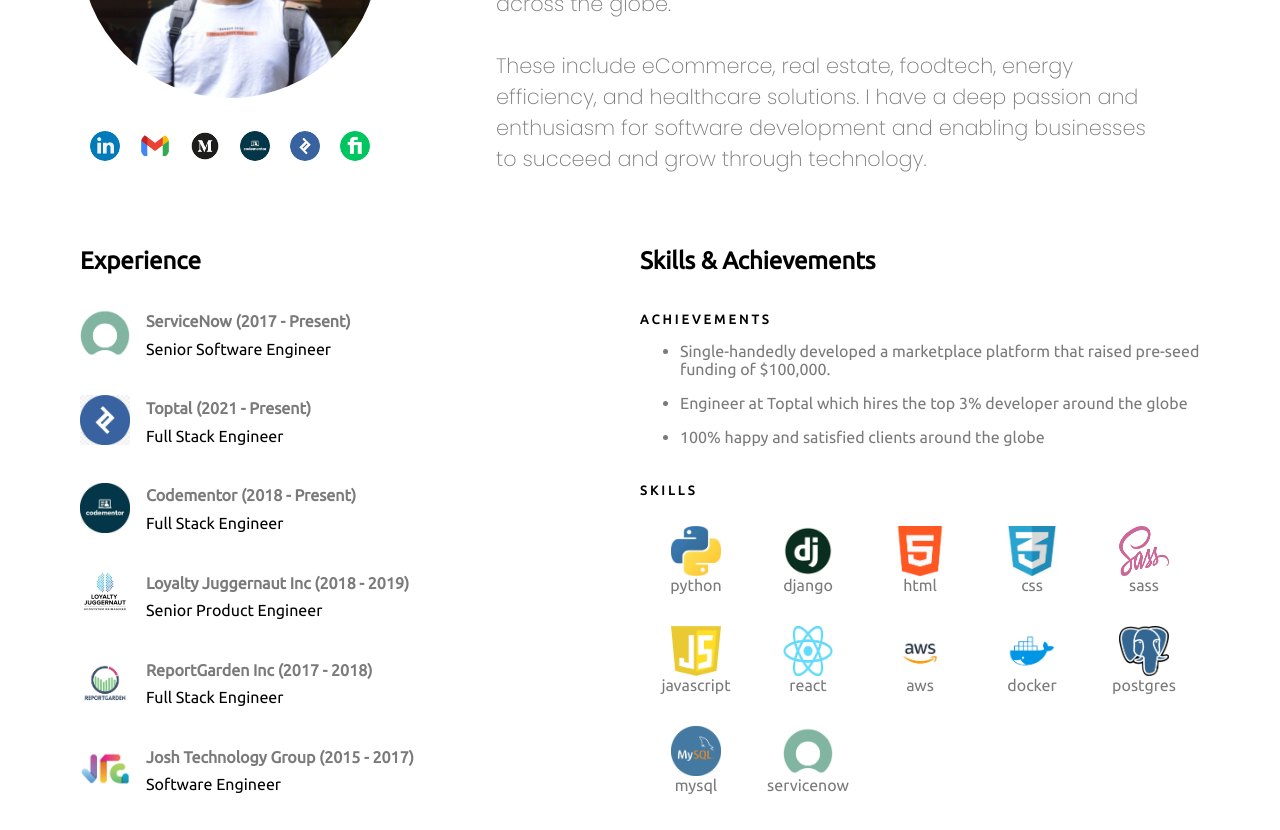
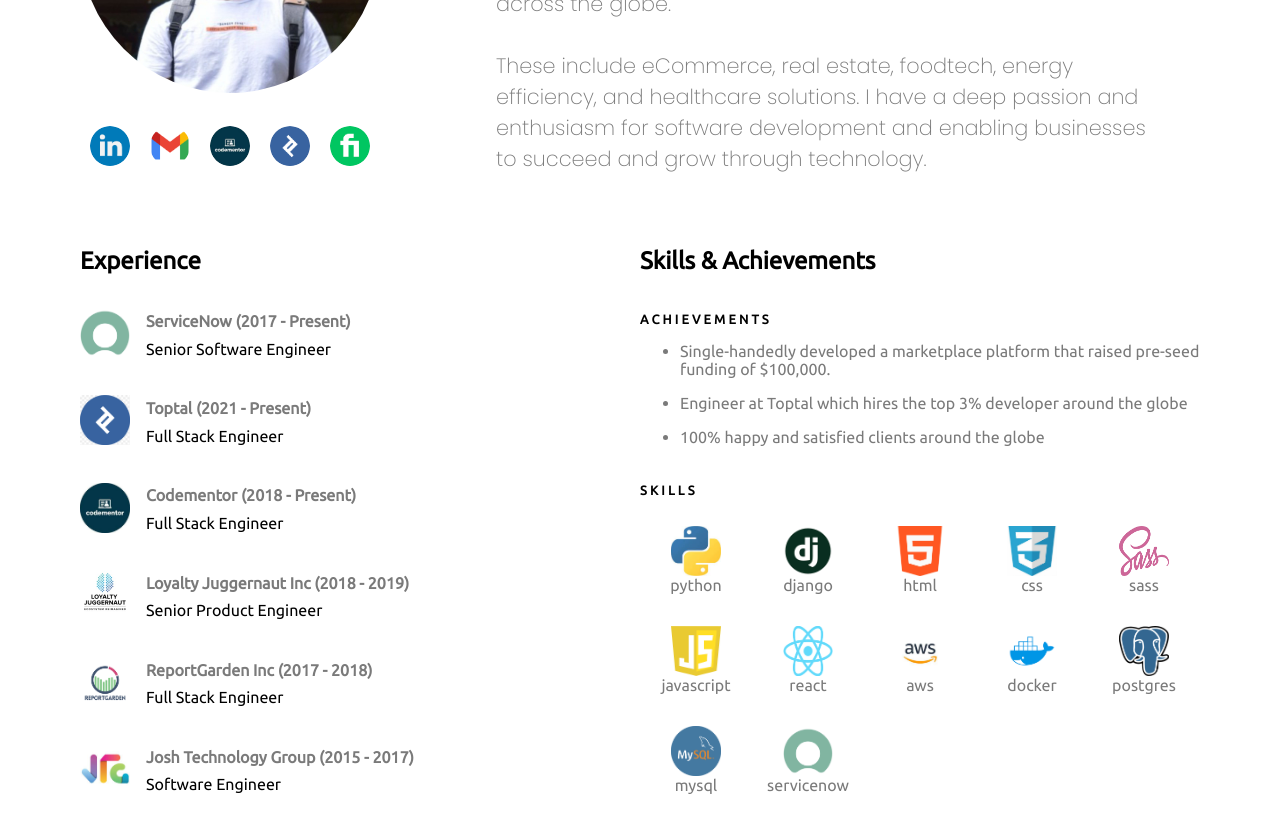
Before and after one commit to aakashjsr/welkincode, a React (Create React App) app: page / in a window 1280 px wide. Shown: the part 1160-1990 px from the top of the page. Built offline with nearby package versions, Linux system fonts and the light colour scheme.

Commit message:
updated social section

```diff
--- a/src/pages/Home/AboutSection.js
+++ b/src/pages/Home/AboutSection.js
@@ -52,8 +52,8 @@
     <div className={styles.socialMediaItem}>
       <img
         src={icon}
-        height="30"
-        width="30"
+        height="40"
+        width="40"
         onClick={(e) => window.open(url)}
       />
     </div>
@@ -73,10 +73,6 @@
               url="https://www.linkedin.com/in/aakash94/"
             />
             <SocialMediaItem icon={gmail} url="mailto: aakashjsr@gmail.com" />
-            <SocialMediaItem
-              icon={medium}
-              url="https://medium.com/@aakashjsr"
-            />
             <SocialMediaItem
               icon={codementor}
               url="https://www.codementor.io/@aakashkumardas"
```
